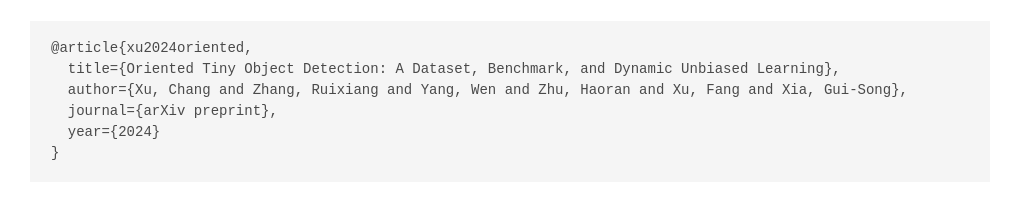
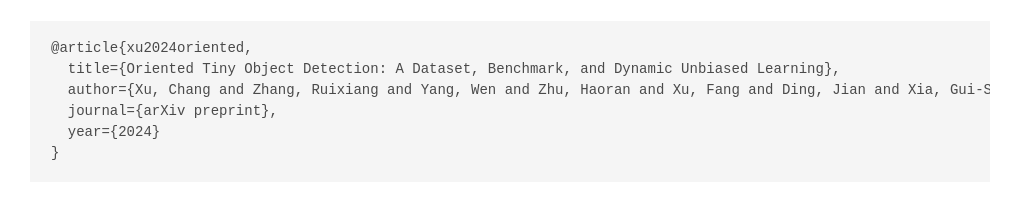
Before and after one commit to Chasel-Tsui/AI-TOD-R, a plain HTML site: page index.html in a window 1280 px wide. Shown: the part 8184-8395 px from the top of the page, without its empty margins (130-1151 px from the left). Drawn offline with nearby package versions, Linux system fonts and the light colour scheme; some packages are replaced by stand-ins of ours; some icons are missing; a web font is replaced by a local one.

Commit message:
Update index.html

```diff
--- a/index.html
+++ b/index.html
@@ -967,7 +967,7 @@ End paper poster -->
       <h2 class="title">BibTeX</h2>
       <pre><code>@article{xu2024oriented,
   title={Oriented Tiny Object Detection: A Dataset, Benchmark, and Dynamic Unbiased Learning},
-  author={Xu, Chang and Zhang, Ruixiang and Yang, Wen and Zhu, Haoran and Xu, Fang and Xia, Gui-Song},
+  author={Xu, Chang and Zhang, Ruixiang and Yang, Wen and Zhu, Haoran and Xu, Fang and Ding, Jian and Xia, Gui-Song},
   journal={arXiv preprint},
   year={2024}
 }</code></pre>
```
